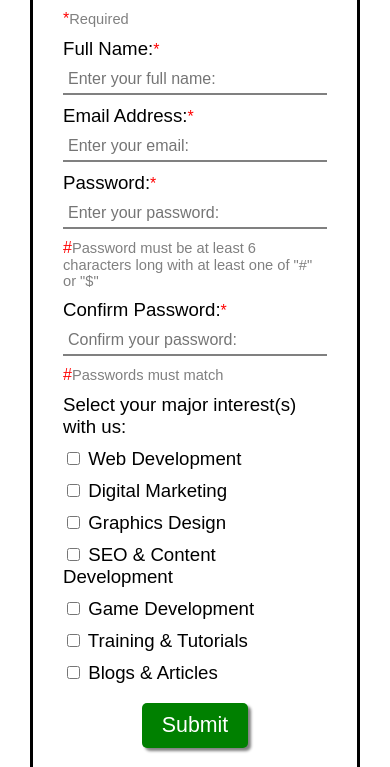
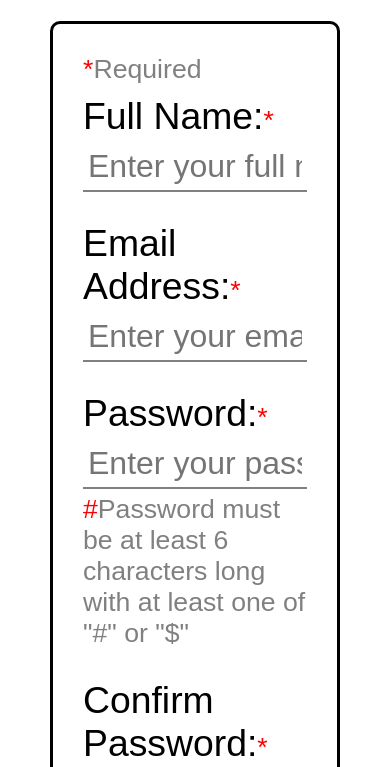
Before and after one commit to Farhan001/foveroTask1, a plain HTML site: page html/signup.html in a window 390 px wide. Shown: the part 127-894 px from the top of the page. Drawn offline with Linux system fonts and the light colour scheme.

Commit message:
adjusted responsiveness

```diff
--- a/css/style1.css
+++ b/css/style1.css
@@ -10,7 +10,7 @@ html, body{
     src: url(../fonts/QuickKiss.ttf);
 }
 .container{
-    padding-top: 150px;
+    padding-top: 30px;
     padding-left: 30px;
     padding-right: 30px;
     font-family: -apple-system, BlinkMacSystemFont, 'Segoe UI', Roboto, Oxygen, Ubuntu, Cantarell, 'Open Sans', 'Helvetica Neue', sans-serif;
@@ -23,6 +23,7 @@ html, body{
     font-family: intro;
     font-size: 48pt;
     margin-bottom: 20px;
+    font-weight: normal;
 }
 .further-info{
     max-width: 800px;
@@ -35,9 +36,11 @@ html, body{
 }
 .note{
     font-size: 14pt;
+    padding: 30px;
 }
 .signIn{
     font-family: Arial, Helvetica, sans-serif;
+    padding: 30px;
 }
 .block input{
     display: block;
@@ -103,7 +106,7 @@ footer{
     font-size: 12pt;
     margin-bottom: 10px;
 }
-@media (max-width: 600px){
+@media (max-width: 1000px){
     .container{
         padding: 50px 30px;
     }
@@ -111,16 +114,22 @@ footer{
         flex-direction: column;
     }
     .intro{
-        font-size: 36pt;
+        font-size: 50pt;
+    }
+    .intro2{
+        font-size: 18pt;
     }
     .further-info{
         text-align: center;
         border-right: none;
         margin-right: 0;
         padding-right: 0;
+        max-width: 900px;
     }
     button{
         margin-bottom: 20px;
+        font-size: 16pt;
+        max-width: 150px;
     }
     .intro3{
         padding-bottom: 30px;
@@ -129,7 +138,11 @@ footer{
     .signup, .forgot{
         text-align: center;
     }
+    .signIn, .block input{
+        font-size: 16pt;
+    }
     footer{
         visibility: visible;
+        font-size: 14pt;
     }
 }
--- a/css/style2.css
+++ b/css/style2.css
@@ -6,7 +6,7 @@ html, body{
     padding: 0;
 }
 main{
-    padding: 30px;
+    padding: 50px;
 }
 /*.container{
     max-width: 1000px;
@@ -26,6 +26,18 @@ main{
     border: none;
     border-bottom: 2px solid grey;
 }
+@media (max-width: 1000px){
+    .block input{
+        font-size: 24pt;
+        margin-bottom: 30px;
+    }
+    #pw1, #pw2{
+        margin-bottom: 5px;
+    }
+    #note3, #note4{
+        margin-top: 40px;
+    }
+}
 .block input:focus{
     box-shadow: 0 0 3px black;
 }
@@ -36,9 +48,13 @@ main{
     display: block;
     cursor: pointer;
 }
+@media (max-width: 1000px){
+    .checkbox label{
+        font-size: 28pt;
+    }
+}
 .checkbox input:hover{
     box-shadow: 0 0 3px blue;
-
 }
 .head{
     max-width: 200px;
@@ -53,6 +69,12 @@ main{
     color: white;
     font-family: monospace;
 }
+@media (max-width: 1000px){
+    .head{
+        font-size: 36pt;
+        max-width: 300px;
+    }
+}
 .subcontainer{
     font-size: 14pt;
     font-family: Arial, Helvetica, sans-serif;
@@ -62,6 +84,11 @@ main{
     max-width: 800px;
     margin: 0 auto;
 }
+@media (max-width: 1000px){
+    .subcontainer{
+        font-size: 28pt;
+    }
+}
 label{
     margin-bottom: 10px;
 }
@@ -69,11 +96,21 @@ label{
     color: red;
     font-size: 12pt;
 }
+@media (max-width: 1000px){
+    .require{
+        font-size: 20pt;
+    }
+}
 .note{
     color: grey;
     font-size: 11pt;
     display: block;
     margin-bottom: 10px;
+}
+@media (max-width: 1000px){
+    .note{
+        font-size: 20pt;
+    }
 }
 button{
     display: block;
@@ -94,3 +131,9 @@ button:hover{
     background-color: rgb(106, 106, 240);
     box-shadow: 0 0 5px black;
 }
+@media (max-width: 1000px){
+    button{
+        font-size: 36pt;
+        max-width: 500px;
+    }
+}
--- a/css/style3.css
+++ b/css/style3.css
@@ -13,7 +13,7 @@ main{
     max-width: 800px;
     margin: 0 auto;
     text-align: center;
-    padding-top: 100px, 50px;
+    padding: 100px, 50px;
 }
 .container{
     margin: 0 auto;
@@ -38,8 +38,26 @@ a{
     cursor: pointer;
 }
 .surfOn{
+    font-family: -apple-system, BlinkMacSystemFont, 'Segoe UI', Roboto, Oxygen, Ubuntu, Cantarell, 'Open Sans', 'Helvetica Neue', sans-serif;
     text-align: center;
 }
 a:hover{
     border-bottom: solid black 2px;
 }
+@media (max-width: 1000px){
+    .container{
+        padding: 0;
+        padding-top: 100px;
+    }
+    .details{
+        max-width: 1000px;
+        font-size: 20pt;
+        line-height: 1.2;
+    }
+    .head{
+        font-size: 30pt;
+    }
+    .surfOn{
+        font: 20pt;
+    }
+}
--- a/html/signup.html
+++ b/html/signup.html
@@ -22,15 +22,15 @@
                         <div class="block">
                             <label for="pw1">Password:<span class="require">*</span></label>
                             <input type="password" placeholder="Enter your password: " id="pw1">
-                            <span class="note"><span class="require">#</span>Password must be at least 6 characters long with at least one of "#" or "$"</span>
+                            <span class="note" style="margin-bottom: 30px;"><span class="require">#</span>Password must be at least 6 characters long with at least one of "#" or "$"</span>
                         </div>
                         <div class="block">
-                            <label for="pw2">Confirm Password:<span class="require">*</span></label>
+                            <label for="pw2" id="note4">Confirm Password:<span class="require">*</span></label>
                             <input type="password" placeholder="Confirm your password: " id="pw2">
                             <span class="note"><span class="require">#</span>Passwords must match</span>
                         </div>
                         <div class="checkbox">
-                            <label for="interest">Select your major interest(s) with us: </label>
+                            <label for="interest" id="note3">Select your major interest(s) with us: </label>
                             <label for="web"> <input type="checkbox" name="web" id="web"> Web Development </label>
                             <label for="d-mark"> <input type="checkbox" name="digital" id="d-mark"> Digital Marketing </label>
                             <label for="graphics"> <input type="checkbox" name="graphics" id="graphics"> Graphics Design </label>
```
Also changed, not shown: html/index.html (+1 -1 lines).
